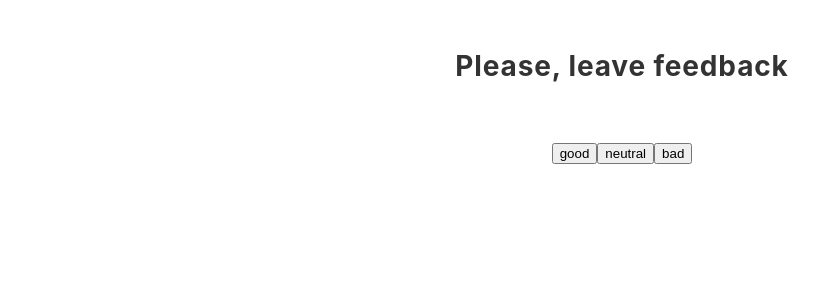
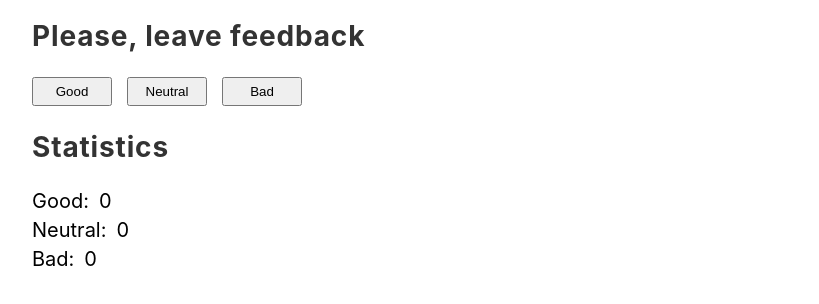
Before and after one commit to myhappyday/goit-react-hw-02-feedback, a React (Create React App) app: page / in a window 1280 px wide. Shown: the top 304 px of the page, without its empty margins (18-837 px from the left). Built offline with nearby package versions, Linux system fonts and the light colour scheme.

Commit message:
Task 1 step 1.1.

```diff
--- a/src/components/App.jsx
+++ b/src/components/App.jsx
@@ -9,19 +9,62 @@ class App extends Component {
     neutral: 0,
     bad: 0,
   };
+
+  onLeaveFeedback = event => {
+    const { name } = event.target;
+    this.setState(prevState => ({
+      [name]: prevState[name] + 1,
+    }));
+    // console.log('state:', this.state);
+    setTimeout(() => {
+      console.log('state 1:', this.state);
+    }, 1000);
+  };
+
   render() {
-    // const { good, neutral, bad } = this.state;
+    const { good, neutral, bad } = this.state;
     const options = Object.keys(this.state);
-    console.log(options);
+    // console.log(options);
     return (
       <Container>
         <Section title="Please, leave feedback"></Section>
-        <div>
+        <div
+          style={{
+            display: 'flex',
+            gap: '15px',
+          }}
+        >
           {options.map(option => (
-            <button key={option} type="button" name={option}>
+            <button
+              key={option}
+              type="button"
+              name={option}
+              onClick={this.onLeaveFeedback}
+              style={{
+                width: '80px',
+                padding: '5px',
+                textTransform: 'capitalize',
+                cursor: 'pointer',
+              }}
+            >
               {option}
             </button>
           ))}
+        </div>
+        <Section title="Statistics"></Section>
+        <div>
+          <p style={{ marginBottom: '5px', fontSize: '20px' }}>
+            Good:
+            <span style={{ marginLeft: '10px' }}>{good}</span>
+          </p>
+          <p style={{ marginBottom: '5px', fontSize: '20px' }}>
+            Neutral:
+            <span style={{ marginLeft: '10px' }}>{neutral}</span>
+          </p>
+          <p style={{ marginBottom: '5px', fontSize: '20px' }}>
+            Bad:
+            <span style={{ marginLeft: '10px' }}>{bad}</span>
+          </p>
         </div>
       </Container>
     );
--- a/src/components/App.styled.jsx
+++ b/src/components/App.styled.jsx
@@ -3,11 +3,9 @@ import styled from '@emotion/styled';
 const Container = styled.div`
   display: flex;
   flex-direction: column;
-  align-items: center;
-  gap: 40px;
+  gap: 25px;
   font-size: 22px;
-  padding-top: 50px;
-  padding-bottom: 50px;
+  padding: 20px 50px;
 `;
 
 export default Container;
--- a/src/components/Section/Section.styled.jsx
+++ b/src/components/Section/Section.styled.jsx
@@ -4,10 +4,7 @@ export const Title = styled.h2`
   font-size: 28px;
   line-height: 1.16;
   letter-spacing: 0.03em;
-
   width: 400px;
-  margin-bottom: 15px;
-  text-align: center;
-
+  text-align: start;
   color: #333;
 `;
```
